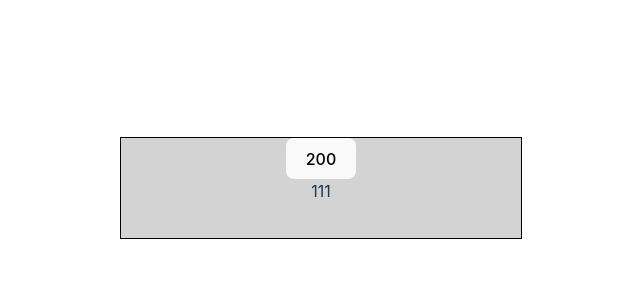
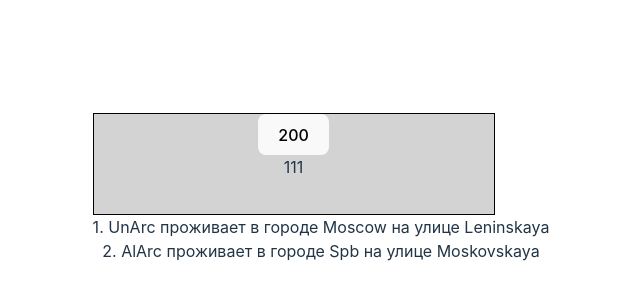
Before and after one commit to UniverseArc/BootcampTS, a React (Vite) app: page / in a window 1280 px wide. Shown: the part 212-512 px from the top of the page, without its empty margins (319-959 px from the left). Built offline with nearby package versions, Linux system fonts and the light colour scheme.

Commit message:
prepation-for-useState-Typify

```diff
--- a/src/App.tsx
+++ b/src/App.tsx
@@ -1,10 +1,14 @@
 import './App.css'
 import Card from './Components/Card/Card'
 import { CardVariant } from './Components/Card/Card.types'
-
+import { IUsersList } from './Components/UsersList/Users.types'
+import UsersList from './Components/UsersList/UsersList'
 
 function App() {
-
+  const users: IUsersList[] = [
+    {id: 1, name: "UnArc", email: "asf@gmail.com", address: {city: "Moscow", street: "Leninskaya", zipcode: "111"}},
+    {id: 2, name: "AlArc", email: "asf@gmail.com", address: {city: "Spb", street: "Moskovskaya", zipcode: "222"}},
+  ]
   return (
     <div>
       <Card onDoNothingWithParams={(count) => alert("AloCount!" + `${count}`)}
@@ -12,6 +16,7 @@ function App() {
             <button>200</button>
             <div>111</div>
       </Card>
+      <UsersList users={users}></UsersList>
     </div>
   )
 }
--- a/src/Components/Card/Card.tsx
+++ b/src/Components/Card/Card.tsx
@@ -1,7 +1,7 @@
 import { FC } from "react";
 import ICard, { CardVariant } from "./Card.types";
 
-const Card: FC<ICard> = ({ width, height, children, variant, onDoNothing, onDoNothingWithParams}) => {
+const Card: FC<ICard> = ({ width, height, children, variant, onDoNothingWithParams}) => {
     const someNum = 0;
     return (
         <div style={{
--- /dev/null
+++ b/src/Components/UsersList/UserItem/UserItem.tsx
@@ -0,0 +1,12 @@
+import { FC } from "react";
+import { IUserItemProps } from "../Users.types";
+
+const UserItem: FC<IUserItemProps> = ({user}) => {
+    return (
+        <div>
+            {user.id}. {user.name} проживает в городе {user.address.city} на улице {user.address.street}
+        </div>
+    )
+}
+
+export default UserItem;
--- /dev/null
+++ b/src/Components/UsersList/UsersList.tsx
@@ -0,0 +1,13 @@
+import { FC } from "react"
+import { IUsersListProps } from "./Users.types"
+import UserItem from "./UserItem/UserItem"
+
+const UsersList: FC<IUsersListProps> = ({users}) => {
+    return(
+        <div>
+            {users.map(user => <UserItem key={user.id} user={user}/>)}
+        </div>
+    )
+}
+
+export default UsersList
```
Also changed, not shown: src/Components/UsersList/Users.types.ts (added, +21 -0 lines).
